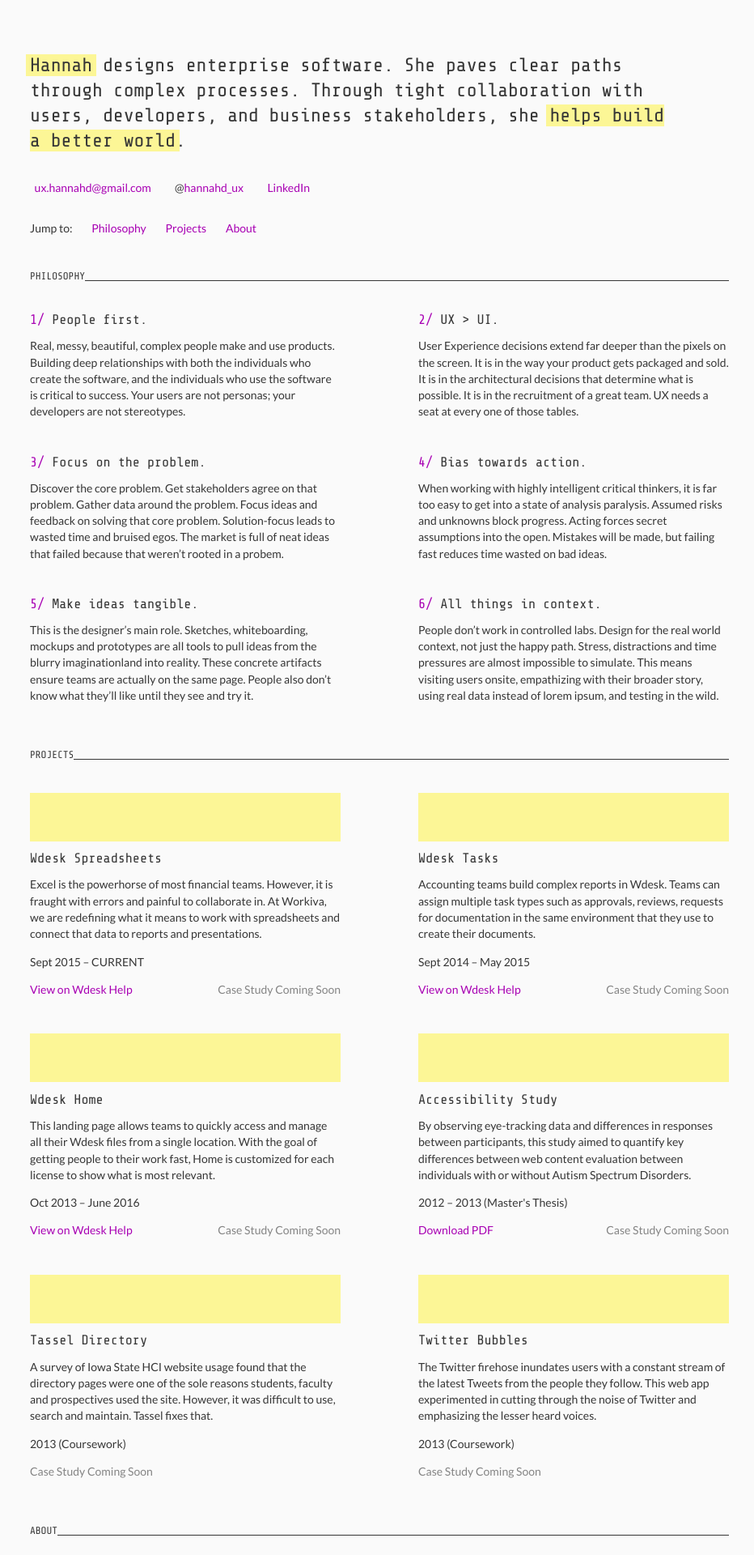
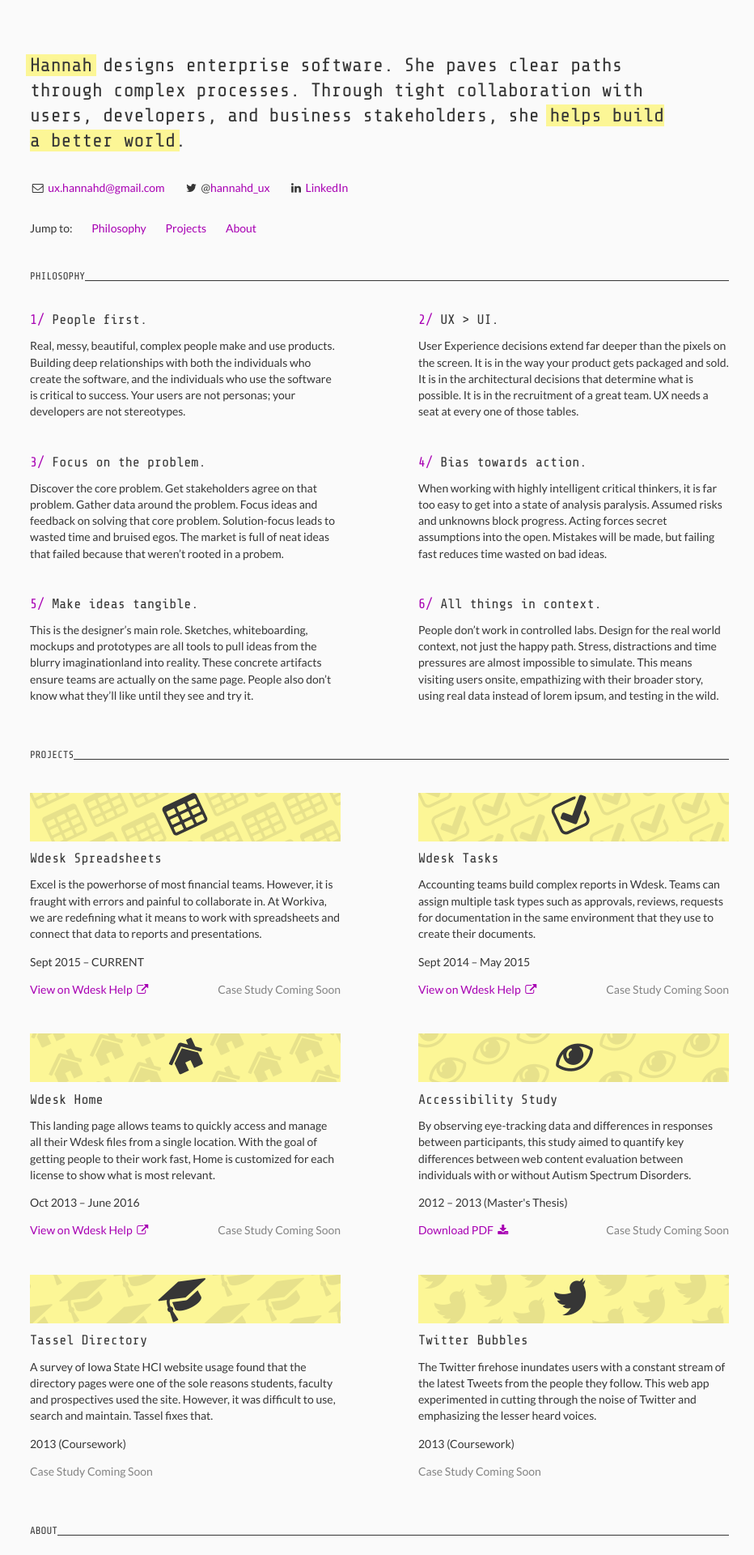
Before and after one commit to hannahd/hannahd.github.io, a Jekyll site: the page built from index.html, in a window 1280 px wide. Shown: the top 1920 px of the page at 81% size, without its empty margins (171-1103 px from the left). Built offline with Jekyll 4.4.1, drawn with Linux system fonts in a browser that asks for light colours; nearby versions of some CDN libraries.

Commit message:
Restore icons

```diff
--- a/_layouts/new-default.html
+++ b/_layouts/new-default.html
@@ -7,7 +7,6 @@
 <!--<![endif]-->
 
 <head profile="http://www.w3.org/2005/10/profile">
-    <!--<link rel="icon" type="image/x-icon" href="{{ site.baseurl| split: '/' | join:'/' }}/assets/img/favicon.ico">-->
     <title>{{ site.name }}</title>
     <meta charset="utf-8">
     <meta http-equiv="X-UA-Compatible" content="IE=edge,chrome=1">
@@ -15,6 +14,7 @@
     <meta name="description" content="{{ site.description }}">
     <meta name="viewport" content="width=device-width, initial-scale=1, maximum-scale=1">
     <link href="https://fonts.googleapis.com/css?family=Lato|Share+Tech+Mono" rel="stylesheet">
+    <link href="https://cdnjs.cloudflare.com/ajax/libs/font-awesome/4.7.0/css/font-awesome.min.css" rel="stylesheet" />
     <link rel="stylesheet" type="text/css" href="{{ site.baseurl| split: '/' | join:'/' }}/css/main.css" />
     <!-- <link href="https://cdnjs.cloudflare.com/ajax/libs/lightbox2/2.7.1/css/lightbox.css" rel="stylesheet" /> -->
     <link rel="apple-touch-icon" sizes="180x180" href="{{ site.baseurl| split: '/' | join:'/' }}/assets/img/apple-touch-icon.png">
```
